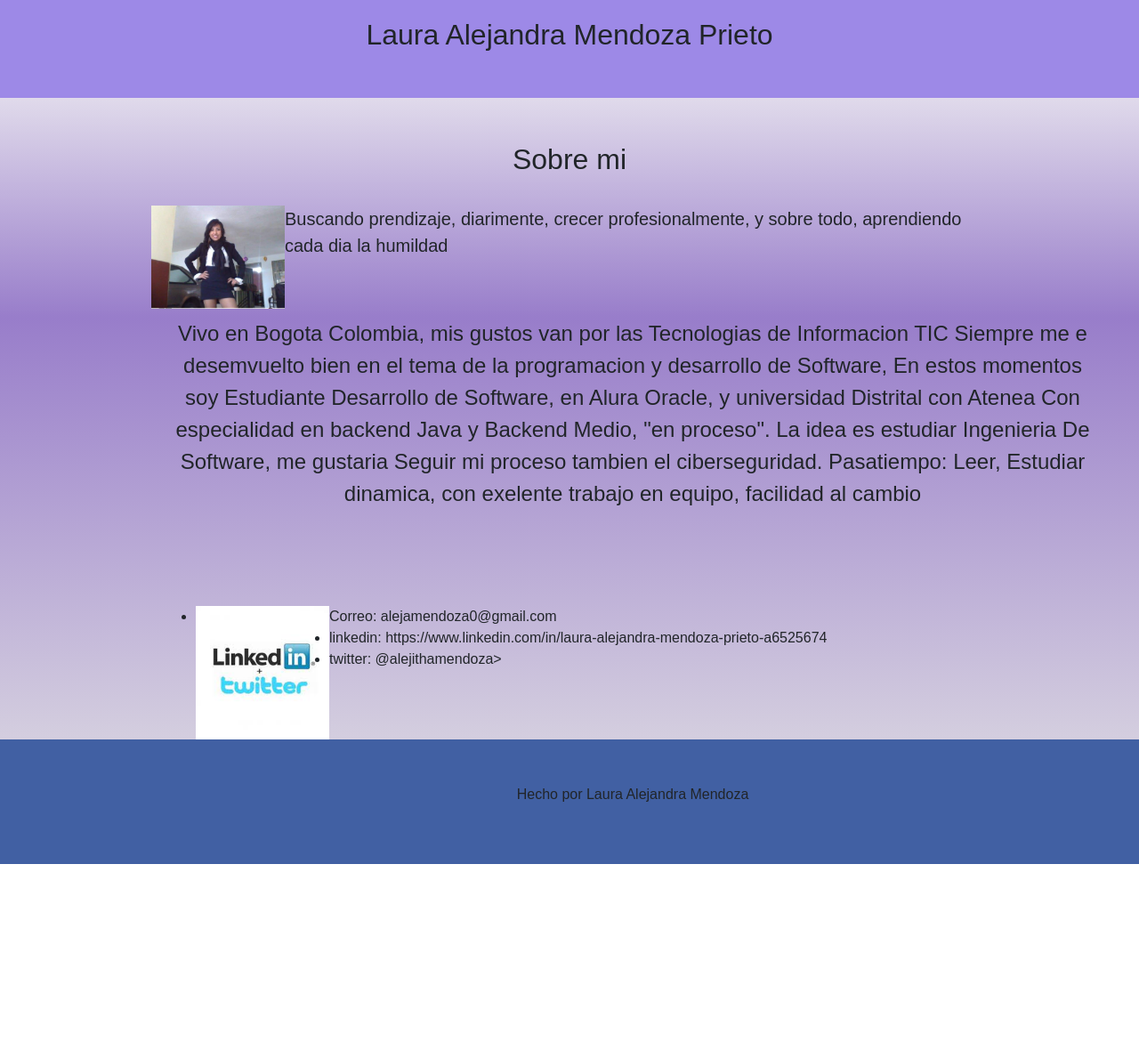
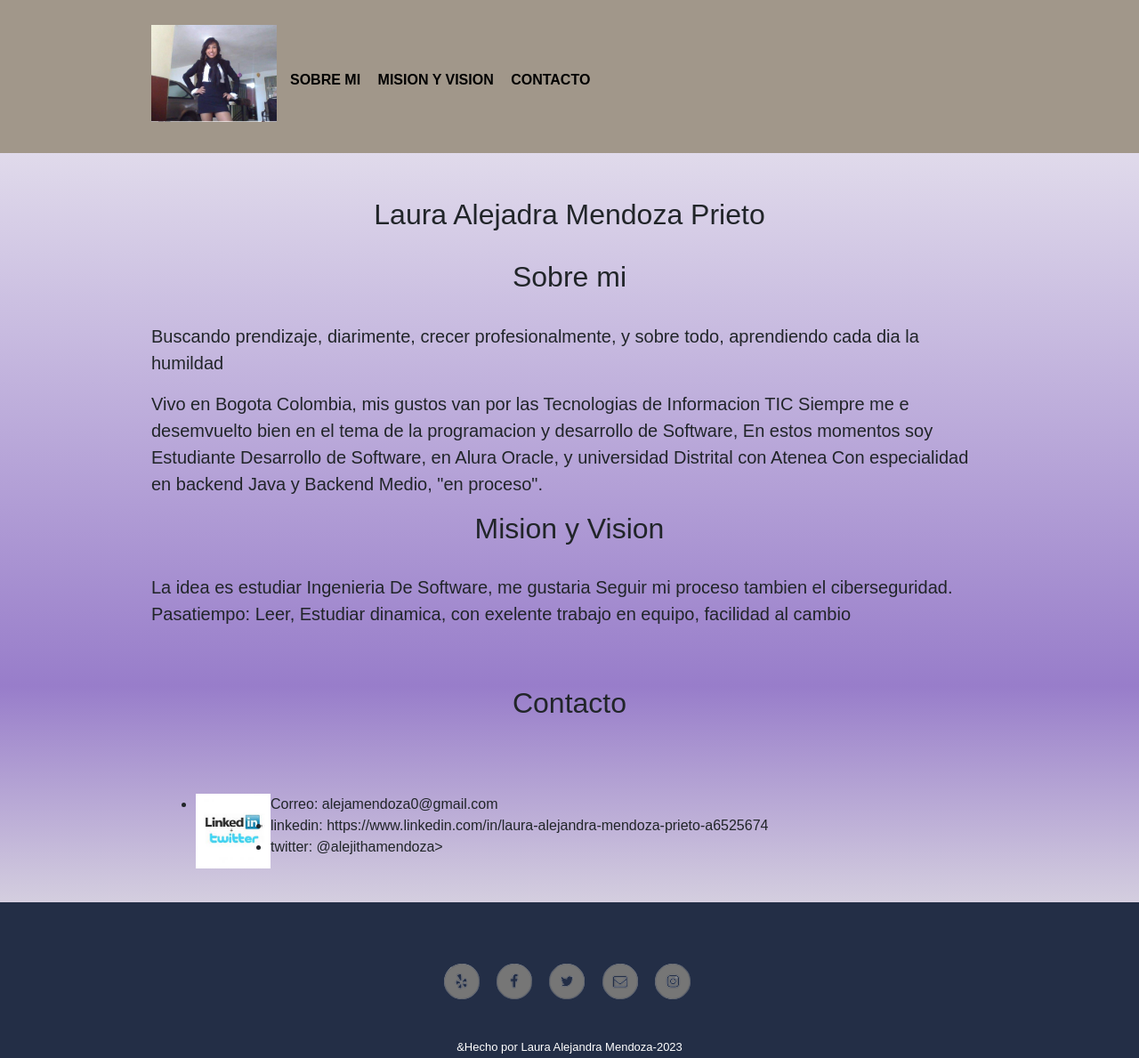
Before and after one commit to AlejaMendoza0037/Mi-Biografia, a plain HTML site: page Biografia/index.html in a window 1280 px wide. Shown: the whole page at 89% size. Before the commit the page ends 971 px from the top, so only its background shows below. Drawn offline with nearby package versions, Linux system fonts and the light colour scheme.

Commit message:
Mi Biografia Version 2.0

```diff
--- a/Biografia/index.html
+++ b/Biografia/index.html
@@ -12,7 +12,14 @@
     <header>
         <div class="caja">
 
-            <h1 class="TituloPrincipal">Laura Alejandra Mendoza Prieto</h1>
+            <h1 class="TituloPrincipal" > <img  class="Imagen"src="Imagenes/miFoto1.png" alt="Foto"> </h1>
+                <nav >
+                    <ul class="navegacion">
+                        <li>Sobre Mi</li>
+                        <li>Mision y Vision</li>
+                        <li>Contacto</li>
+                    </ul>
+                </nav>
         </div>
 
     </header>
@@ -23,43 +30,59 @@
 
 
 
+
+
+
+
+
             <section class="Seccion"> <!--es como el div, pero hace el cuadrito-->
+                <h2>Laura Alejadra Mendoza Prieto</h2>
                 <h3 class="titulo2">Sobre mi</h3>
                     <div class="Contenido1">
-                        <img class="Imagen" src="Imagenes/miFoto1.png" alt="Foto Laura Mendoza">
-                        <p class="parrafo"> Buscando prendizaje, diarimente, crecer profesionalmente, y sobre todo, aprendiendo cada dia la humildad </p>
+
+                        <p class="parrafo">
+
+                            Buscando prendizaje, diarimente, crecer profesionalmente, y sobre todo, aprendiendo cada dia la humildad
+                        </p>
+                        <p class="parrafo">
+
+                            Vivo en Bogota Colombia, mis gustos van por las Tecnologias de Informacion TIC
+                            Siempre me e desemvuelto bien en el tema de la programacion y desarrollo de Software,
+                            En estos momentos soy
+                            Estudiante Desarrollo de Software, en Alura Oracle, y universidad Distrital con Atenea
+                            Con especialidad en backend Java y Backend Medio, "en proceso".</p>
+
+                <h2>Mision y Vision</h2>
+
+                        <p>
+                            La idea es estudiar Ingenieria De Software, me gustaria Seguir mi proceso tambien el  ciberseguridad.
+
+                            Pasatiempo: Leer, Estudiar
+
+
+
+
+                            dinamica, con exelente trabajo en equipo, facilidad al cambio
+
+                        </p>
 
 
                      </div>
             </section>
 
-        <fieldset class="seccion2">
+        <section class="seccion2">
+            <h2 class="Titu">Contacto</h2>
 
 
 
-                <div >
-                    <legend>
-
-                        Vivo en Bogota Colombia, mis gustos van por las Tecnologias de Informacion TIC
-                        Siempre me e desemvuelto bien en el tema de la programacion y desarrollo de Software,
-                        En estos momentos soy
-                        Estudiante Desarrollo de Software, en Alura Oracle, y universidad Distrital con Atenea
-                        Con especialidad en backend Java y Backend Medio, "en proceso".
-                        La idea es estudiar Ingenieria De Software, me gustaria Seguir mi proceso tambien el  ciberseguridad.
-
-                        Pasatiempo: Leer, Estudiar
+                <div class="Contenido1" >
 
 
 
 
-
-                        dinamica, con exelente trabajo en equipo, facilidad al cambio
-
-                    </legend>
-
                     <ul class="navegacion">
                         <li>Correo: alejamendoza0@gmail.com
-                            <img class="Imagen" src="Imagenes/descarga.jpg" alt="">
+                            <img class="Imagen2" src="Imagenes/descarga.jpg" alt="">
                         </li><!--la eteiqueta a crea enlaces a otras paginas-->
                         <li> linkedin: https://www.linkedin.com/in/laura-alejandra-mendoza-prieto-a6525674 </li>
                         <li>twitter: @alejithamendoza> </li>
@@ -81,13 +104,14 @@
 
 
 
-        </fieldset>
+        </section>
 
     </main>
 
     <footer>
+        <img src="Imagenes/redes-sociale-tema-removebg-preview.png" alt="Mis Redes">
 
-            <p>Hecho por Laura Alejandra Mendoza</p>
+        <p class="copyrigth">&Hecho por Laura Alejandra Mendoza-2023</p>
 
 
     </footer>
--- a/Biografia/style.css
+++ b/Biografia/style.css
@@ -8,9 +8,29 @@ body{
 
 header{
 
-    background-color: #9d89e7;
+    background-color: #a1978a;
     padding: 20px 0;
 
+
+
+}
+nav{
+
+    top: 110px;/*espacio de arriba hacia abajo*/
+    right: 0;/*la pocision especifica la pocision del objeto*/
+   /*--> --v*/
+
+}
+nav li {
+    display: inline;/* ocupe el tamaño de su contenido*/
+    margin: 0 0 0 15px;/*espacionamineto interno*/
+
+
+        text-transform: uppercase;/*las mayusculas*/
+        color: black;
+        font-weight: bold;/*negrita letra*/
+
+        text-decoration: none;/*decoracion de texto*/
 
 
 }
@@ -21,7 +41,8 @@ header{
     margin: 0 auto;
 
 }
-.TituloPrincipal{
+
+h2{
     text-align: center;
     font-size: 2em;
     margin: 0 0 1em;
@@ -57,7 +78,10 @@ header{
 }
 
 .Imagen{
-    width: 150px;
+    width: 15%;
+    transition: 400ms;
+
+
     float: left;/*colocar el elemento en la lateral de nuestra pagina y dejar los otros elementos alrededor de el*/
 
 }
@@ -79,13 +103,7 @@ header{
 
 
 
-legend{
 
-    text-align: center;
-    padding: 0 50px 50px 15%;
-
-
-}
 
 
 .navegacion{
@@ -96,9 +114,53 @@ legend{
 
 
 }
+.Imagen2{
+    width: 10%;
+    transition: 400ms;
+
+
+    float: left;/*colocar el elemento en la lateral de nuestra pagina y dejar los otros elementos alrededor de el*/
+
+}
+.Imagen2:hover{
+    opacity:0.3;
+}
 footer{
 
-    background-color: #4160a3;
+    background-color: #232e46;
     text-align: center;
-    padding: 50px 50px 50px 15%;
+    padding: 40px;
 }
+.copyrigth{
+    color: #FFFFFF;
+    font-size: 13px;
+    margin: 20px;
+
+}
+
+@media screen and (max-width:480px){
+    h2{
+        text-align: left;
+
+    }
+    nav{
+        position: static;
+    }
+
+    .p .titulo2 .Seccion .parrafo .Contenido1 .seccion2{
+      width: auto;
+      text-align: center;
+
+    }
+
+    .Titu{
+        text-align: center;
+    }
+
+
+
+
+
+
+
+}
```
Also changed, not shown: Biografia/Imagenes/redes-sociale-tema-removebg-preview.png (added).
